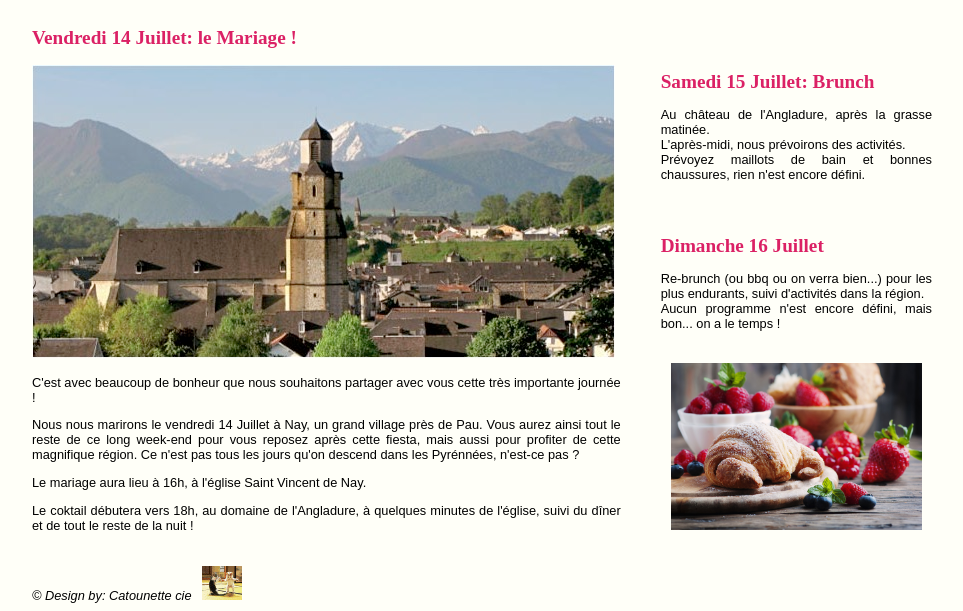
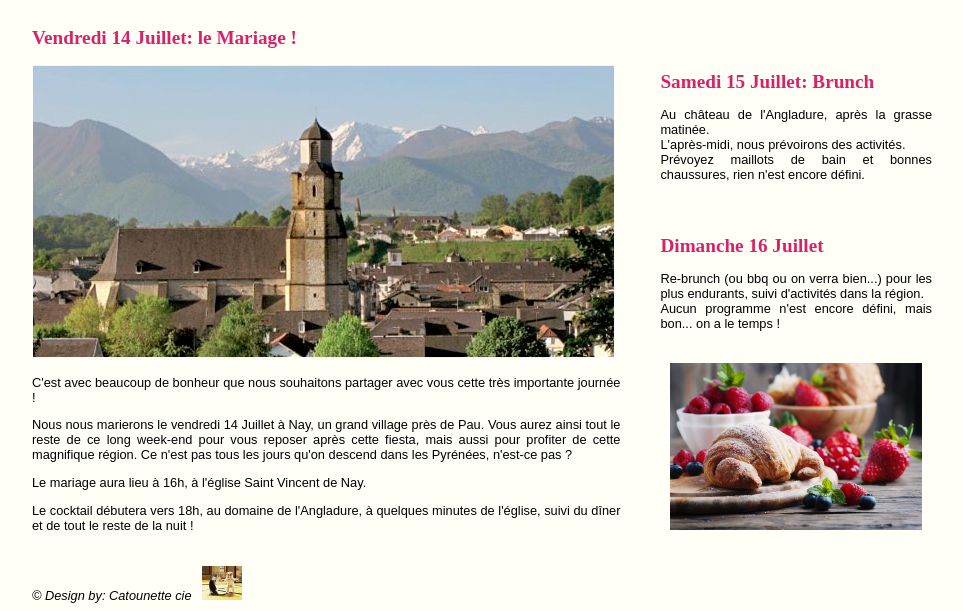
Before and after one commit to Catounette/site_mariage, a Django app: page /blog/infoPratiques in a window 1280 px wide. Shown: the part 189-800 px from the top of the page, without its empty margins (158-1121 px from the left). Run offline with Django 3.2, Linux system fonts and the light colour scheme.

Commit message:
commit13

```diff
--- a/blog/templates/blog/infoPratiques.html
+++ b/blog/templates/blog/infoPratiques.html
@@ -7,9 +7,9 @@
    	<h1>Vendredi 14 Juillet: le Mariage !</h1>
    	<img src={%static "img/egliseNayPanoramique.jpg" al="imgEgliseNay" %}/>
    	<p>C'est avec beaucoup de bonheur que nous souhaitons partager avec vous cette très importante journée !</p>
-   	<p>Nous nous marirons le vendredi 14 Juillet à Nay, un grand village près de Pau. Vous aurez ainsi tout le reste de ce long week-end pour vous reposez après cette fiesta, mais aussi pour profiter de cette magnifique région. Ce n'est pas tous les jours qu'on descend dans les Pyrénnées, n'est-ce pas ?</p>
+   	<p>Nous nous marierons le vendredi 14 Juillet à Nay, un grand village près de Pau. Vous aurez ainsi tout le reste de ce long week-end pour vous reposer après cette fiesta, mais aussi pour profiter de cette magnifique région. Ce n'est pas tous les jours qu'on descend dans les Pyrénées, n'est-ce pas ?</p>
    	<p>Le mariage aura lieu à 16h, à l'église Saint Vincent de Nay.</p>
-   	<p>Le coktail débutera vers 18h, au domaine de l'Angladure, à quelques minutes de l'église, suivi du dîner et de tout le reste de la nuit !</p>
+   	<p>Le cocktail débutera vers 18h, au domaine de l'Angladure, à quelques minutes de l'église, suivi du dîner et de tout le reste de la nuit !</p>
    </div>
    <div id="pageJours23">
 	<h1>Samedi 15 Juillet: Brunch</h1>
--- a/blog/templates/blog/logement.html
+++ b/blog/templates/blog/logement.html
@@ -8,7 +8,7 @@
       <h1>Où dormir ?</h1>
       <p>Voici une petite sélection de chambres d'hôtes, gîtes et Air BnB à quelques minutes du château.</p>
       <p>Pour les gîtes et Air BnB, nous avons principalement sélectionné des maisons pouvant héberger un grand nombre de personnes. Mais sachez qu'il en existe des plus petits.</p>
-      <p>Nous ésperons que vous trouverez votre bonheur dans cette liste. Mais n'hésitez pas à nous contacter si vous avez besoin d'encore un peu d'aide.</p>
+      <p>Nous espérons que vous trouverez votre bonheur dans cette liste. Mais n'hésitez pas à nous contacter si vous avez besoin d'encore un peu d'aide.</p>
       </div>
       <div class="elem">
          <img src={% static "img/plaineDeNay.jpg" alt="plaineDeNay" %}/>
@@ -21,7 +21,7 @@
    </div>
    <div id="type">
       <h2>Air BnB</h2>
-      <p>Ils sont nombreux à Nay donc ne les listera pas tous, mais en voici quelques uns:</p>
+      <p>Ils sont nombreux à Nay donc nous ne les listerons pas tous, mais en voici quelques uns:</p>
       <h3><a href="https://www.airbnb.fr/rooms/3339649?s=svU35Nvp">Maison proximité Pau/Lourdes</a></h3>
       <p>Une jolie maison avec piscine, tout près du château, pouvant héberger 10 personnes. La location est possible pour un séjour de trois nuits minimum, et il n'y a que des très bons commentaires !</p>
       <h3><a href="https://www.airbnb.fr/rooms/10846576?s=svU35Nvp">Charming townhouse with pool</a></h3>
```
